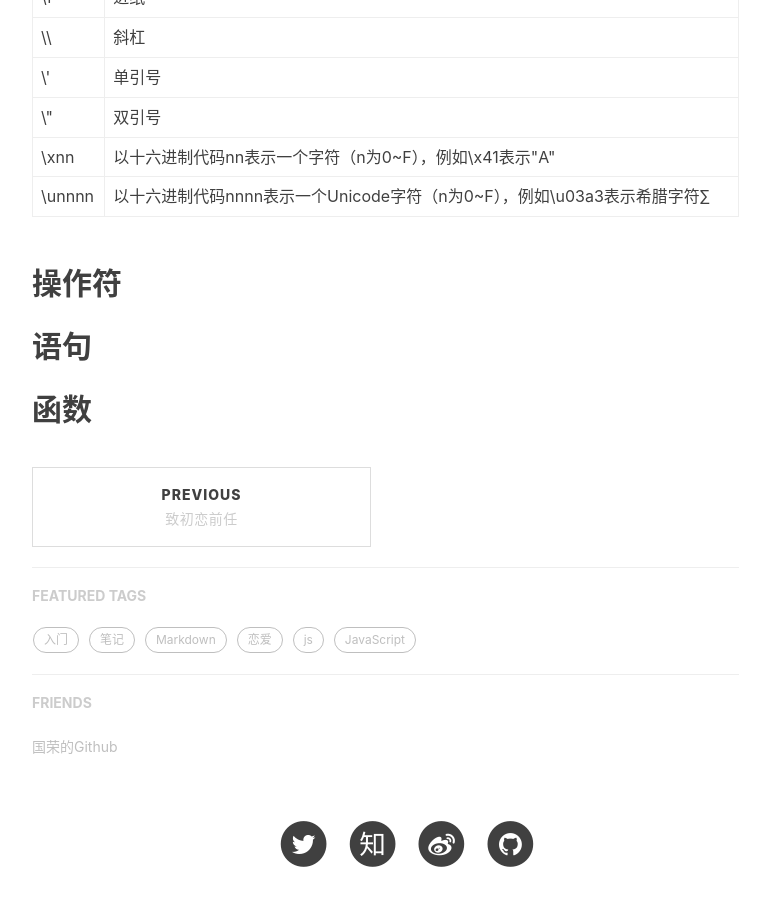
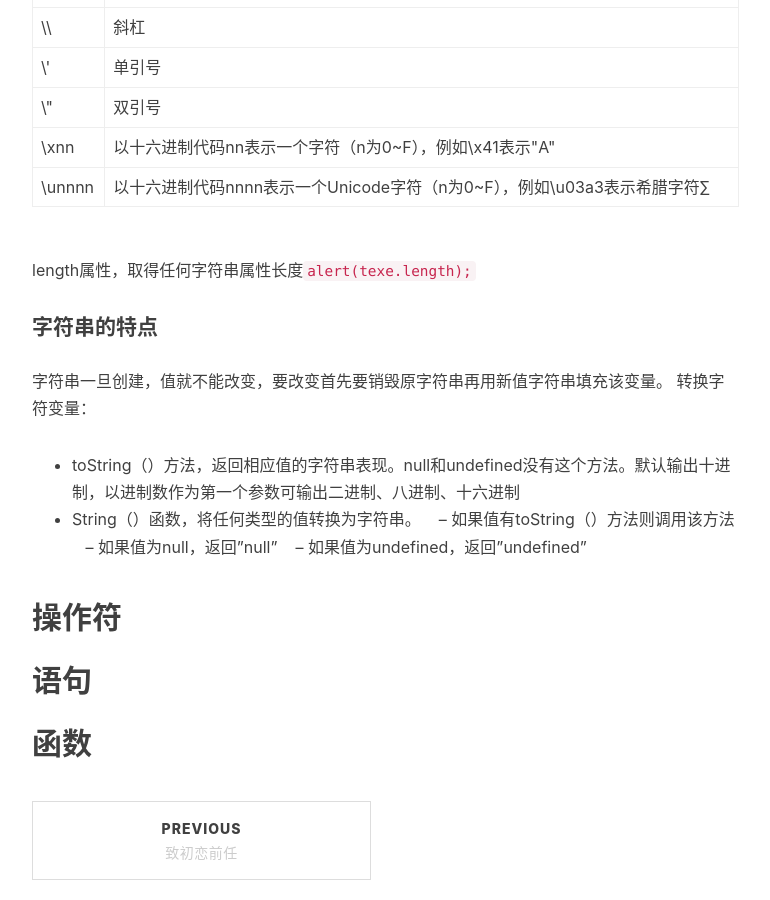
Before and after one commit to wangguorong1996/wangguorong1996.github.io, a Jekyll site: the page built from _posts/2018-5-8-JavaScript1.markdown, in a window 1280 px wide and 900 px high, scrolled down 5254 px. Shown: the whole window, without its empty margins (233-1003 px from the left). Built offline with Jekyll 4.4.1, drawn with Linux system fonts in a browser that asks for light colours; nearby versions of some CDN libraries; comment, search, counter and statistics services are not loaded.

Commit message:
Update 2018-5-8-JavaScript1.markdown

```diff
--- a/_posts/2018-5-8-JavaScript1.markdown
+++ b/_posts/2018-5-8-JavaScript1.markdown
@@ -149,10 +149,8 @@ tags:
             <li>字符串没有小数点或者小数点后面都是零，返回一个整数</li>
         </ul>
 
-
-
 ### String类型
-## 字符字面量
+#### 字符字面量
 特殊字符字面量--转义字符
 <table>
     <tr>
@@ -200,6 +198,17 @@ tags:
         <td>以十六进制代码nnnn表示一个Unicode字符（n为0~F），例如\u03a3表示希腊字符∑</td>
     </tr>
 </table>
+
+length属性，取得任何字符串属性长度`alert(texe.length);`
+#### 字符串的特点
+字符串一旦创建，值就不能改变，要改变首先要销毁原字符串再用新值字符串填充该变量。
+转换字符变量：
+- toString（）方法，返回相应值的字符串表现。null和undefined没有这个方法。默认输出十进制，以进制数作为第一个参数可输出二进制、八进制、十六进制
+- String（）函数，将任何类型的值转换为字符串。
+    -- 如果值有toString（）方法则调用该方法
+    -- 如果值为null，返回"null"
+    -- 如果值为undefined，返回"undefined"
+
 ## 操作符
 
 ## 语句
```
